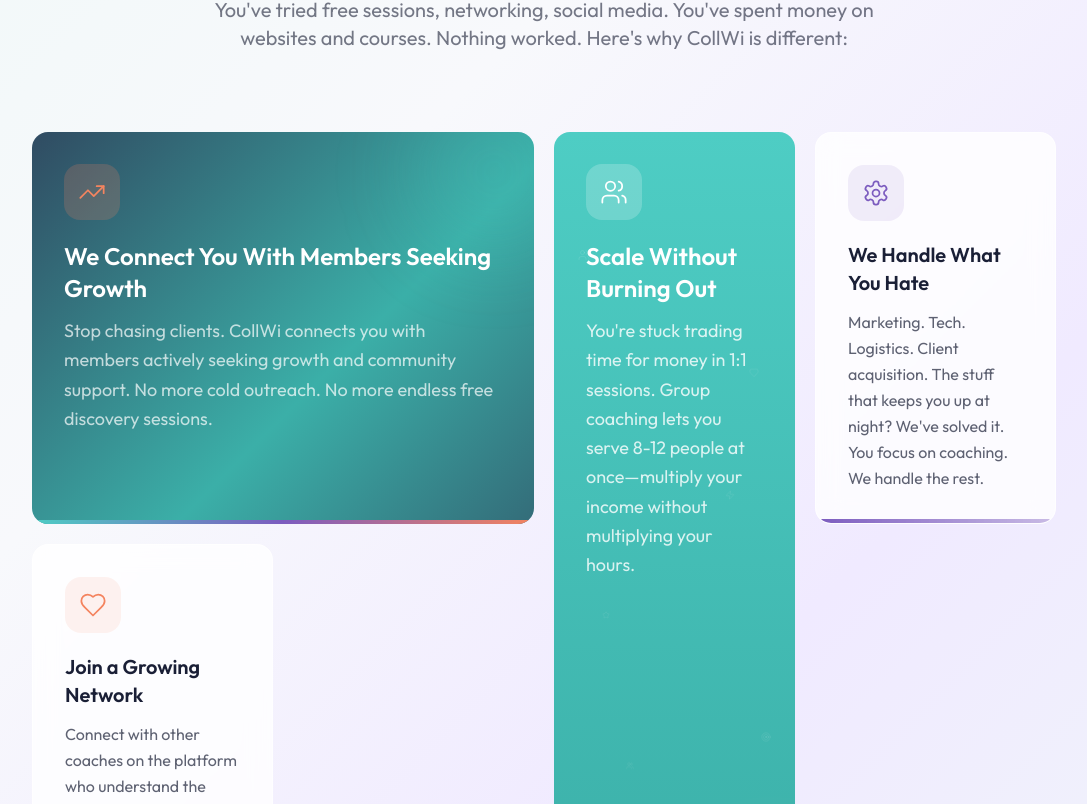
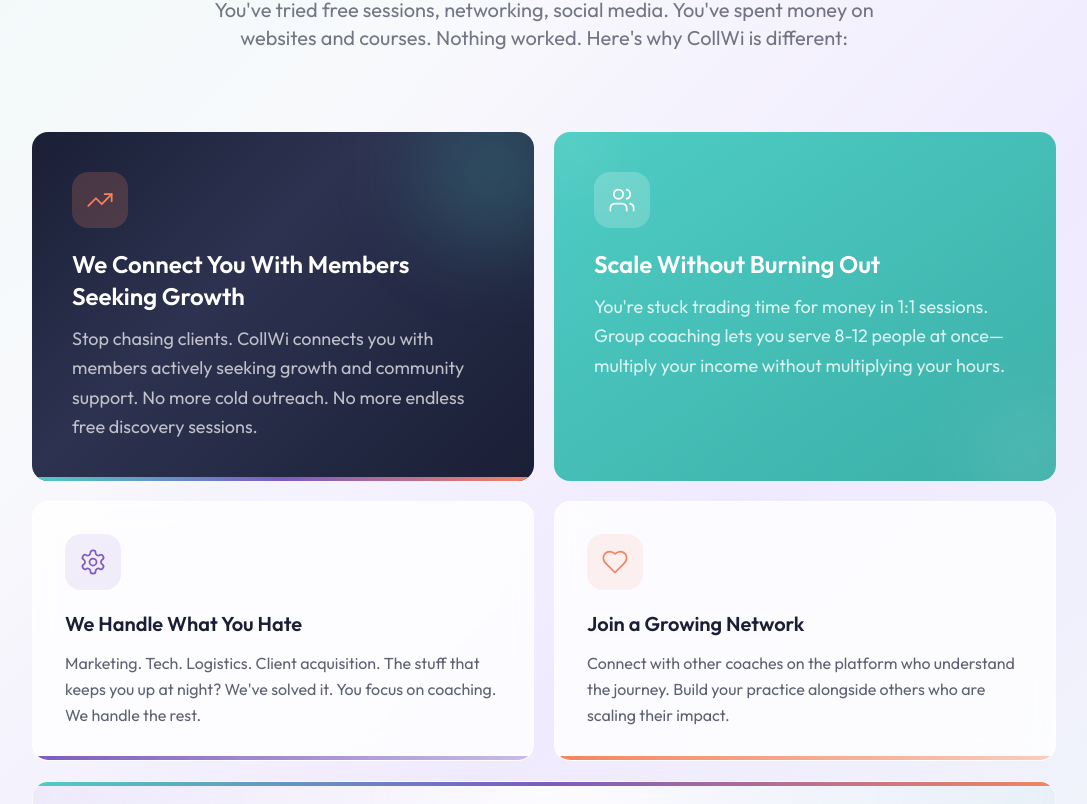
Before and after one commit to gaiaCollwi/collwi-coach, a Next.js app: page / in a window 1280 px wide. Shown: the part 2436-3240 px from the top of the page, without its empty margins (96-1183 px from the left). Built offline with nearby package versions, Linux system fonts and the light colour scheme.

Commit message:
fix: replace awkward tall bento card with clean 2x2 grid layout
Co-Authored-By: Claude Opus 4.6 (1M context) <noreply@anthropic.com>

```diff
--- a/app/page.tsx
+++ b/app/page.tsx
@@ -965,16 +965,14 @@ export default function CoachesPage() {
             You&apos;ve tried free sessions, networking, social media. You&apos;ve spent money on websites and courses. Nothing worked. Here&apos;s why CollWi is different:
           </p>
 
-          {/* Bento Grid */}
-          <div className="bento-grid grid grid-cols-1 md:grid-cols-4 gap-5">
-            {/* Large card — spans 2 cols, animated gradient sweep */}
-            <div className="bento-card md:col-span-2 relative rounded-2xl p-8 overflow-hidden group hover:shadow-soft-xl transition-all duration-500" style={{ opacity: 0 }}>
+          {/* Bento Grid — 2x2 top + full-width tagline */}
+          <div className="bento-grid grid grid-cols-1 md:grid-cols-2 gap-5">
+            {/* Large dark card */}
+            <div className="bento-card relative rounded-2xl p-8 md:p-10 overflow-hidden group hover:shadow-soft-xl transition-all duration-500" style={{ opacity: 0 }}>
               <div
                 className="gradient-sweep-bg absolute inset-0"
                 style={{
-                  background: 'linear-gradient(135deg, #1A1F36 0%, #2D3250 25%, #3BAFA8 50%, #2D3250 75%, #1A1F36 100%)',
-                  backgroundSize: '300% 300%',
-                  backgroundPosition: '0% 50%',
+                  background: 'linear-gradient(135deg, #1A1F36 0%, #2D3250 40%, #1A1F36 100%)',
                 }}
               />
               <div className="absolute -top-10 -right-10 w-40 h-40 bg-brand-teal/20 rounded-full blur-2xl group-hover:scale-150 transition-transform duration-700" />
@@ -988,19 +986,11 @@ export default function CoachesPage() {
               </div>
             </div>
 
-            {/* Tall accent card with floating icon particles */}
-            <div className="bento-card md:row-span-2 relative bg-gradient-to-b from-brand-teal to-brand-teal-dark rounded-2xl p-8 overflow-hidden group hover:shadow-glow-teal transition-all duration-500" style={{ opacity: 0 }}>
+            {/* Teal accent card */}
+            <div className="bento-card relative bg-gradient-to-br from-brand-teal to-brand-teal-dark rounded-2xl p-8 md:p-10 overflow-hidden group hover:shadow-glow-teal transition-all duration-500" style={{ opacity: 0 }}>
               <div className="absolute -bottom-10 -right-10 w-32 h-32 bg-white/10 rounded-full blur-2xl" />
-              {/* Floating icon particles */}
-              <div className="absolute inset-0 pointer-events-none overflow-hidden">
-                <Users size={12} className="absolute top-[15%] left-[10%] text-white/10 animate-float" />
-                <Heart size={10} className="absolute top-[30%] right-[15%] text-white/10 animate-float-delayed" />
-                <Star size={8} className="absolute top-[60%] left-[20%] text-white/10 animate-float-slow" />
-                <Zap size={10} className="absolute top-[45%] right-[25%] text-white/10 animate-float" />
-                <Users size={8} className="absolute bottom-[20%] left-[30%] text-white/10 animate-float-delayed" />
-                <Target size={10} className="absolute top-[75%] right-[10%] text-white/10 animate-float-slow" />
-              </div>
-              <div className="relative z-10 h-full flex flex-col">
+              <div className="absolute -top-8 -left-8 w-24 h-24 bg-white/5 rounded-full blur-xl" />
+              <div className="relative z-10">
                 <div className="w-14 h-14 rounded-2xl bg-white/20 flex items-center justify-center mb-5">
                   <Users size={28} strokeWidth={1.5} className="text-white" />
                 </div>
@@ -1009,7 +999,7 @@ export default function CoachesPage() {
               </div>
             </div>
 
-            {/* Regular white card */}
+            {/* Purple-accented white card */}
             <div className="bento-card relative bg-white/80 backdrop-blur-md rounded-2xl p-8 border border-white/60 hover:border-brand-purple/20 hover:shadow-glow-purple group transition-all duration-500 overflow-hidden" style={{ opacity: 0 }}>
               <div className="absolute bottom-0 left-0 w-full h-1 bg-gradient-to-r from-brand-purple to-brand-purple/40" />
               <div className="w-14 h-14 rounded-2xl bg-brand-purple/10 flex items-center justify-center mb-5">
@@ -1019,7 +1009,7 @@ export default function CoachesPage() {
               <p className="text-brand-navy/70 leading-relaxed">{whyBenefits[2].desc}</p>
             </div>
 
-            {/* Regular white card */}
+            {/* Coral-accented white card */}
             <div className="bento-card relative bg-white/80 backdrop-blur-md rounded-2xl p-8 border border-white/60 hover:border-brand-coral/20 hover:shadow-glow-coral group transition-all duration-500 overflow-hidden" style={{ opacity: 0 }}>
               <div className="absolute bottom-0 left-0 w-full h-1 bg-gradient-to-r from-brand-coral to-brand-coral/40" />
               <div className="w-14 h-14 rounded-2xl bg-brand-coral/10 flex items-center justify-center mb-5">
@@ -1029,7 +1019,7 @@ export default function CoachesPage() {
               <p className="text-brand-navy/70 leading-relaxed">{whyBenefits[3].desc}</p>
             </div>
 
-            {/* Wide bottom tagline card spanning 2 cols */}
+            {/* Full-width tagline card */}
             <div className="bento-card md:col-span-2 relative bg-gradient-to-r from-brand-purple/5 via-white/80 to-brand-teal/5 backdrop-blur-md rounded-2xl p-10 border border-white/60 hover:shadow-soft-lg transition-all duration-500 overflow-hidden" style={{ opacity: 0 }}>
               <div className="absolute top-0 left-0 w-full h-1 bg-gradient-to-r from-brand-teal via-brand-purple to-brand-coral" />
               <p className="text-xl md:text-2xl lg:text-3xl text-brand-navy/70 text-center italic leading-relaxed font-light">
```
